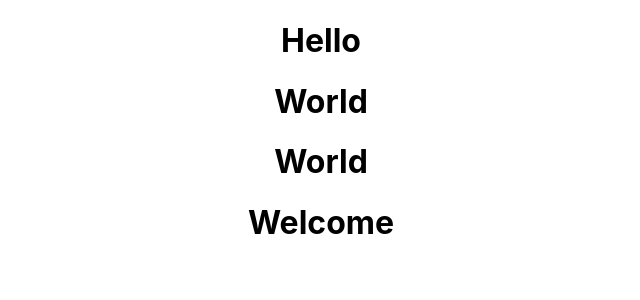
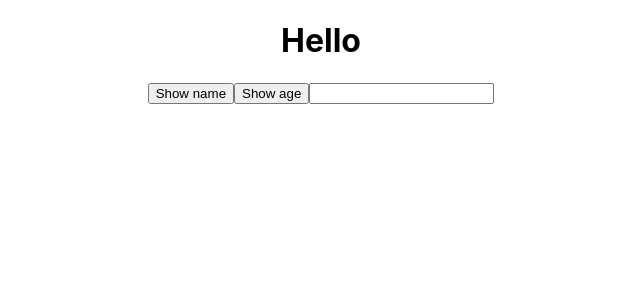
Before and after one commit to dgsim126/React-first, a React (Create React App) app in the folder voca/: page / in a window 1280 px wide. Shown: the top 300 px of the page, without its empty margins (319-959 px from the left). Built offline with nearby package versions, Linux system fonts and the light colour scheme.

Commit message:
feat: button input

```diff
--- a/voca/src/App.js
+++ b/voca/src/App.js
@@ -12,7 +12,6 @@
   return (
     <div className="App">
       <Hello />
-      <Welcome />
     </div>
   );
 }
--- a/voca/src/component/Hello.js
+++ b/voca/src/component/Hello.js
@@ -1,11 +1,23 @@
 import World from "./World";
 
 const Hello= function(){
+    function showName(){
+        console.log("Donggeun");
+    }
+    function showAge(age){
+        console.log(age)
+    }
+    function showText(e){
+        console.log(e.target.value)
+    }
+
     return (
         <div>
             <h1>Hello</h1>
-            <World />
-            <World />
+            <button onClick={showName}>Show name</button>
+            <button onClick={() => {showAge(10);}}>Show age</button>
+
+            <input type="text" onChange={showText}/>
         </div>
 
     )
```
